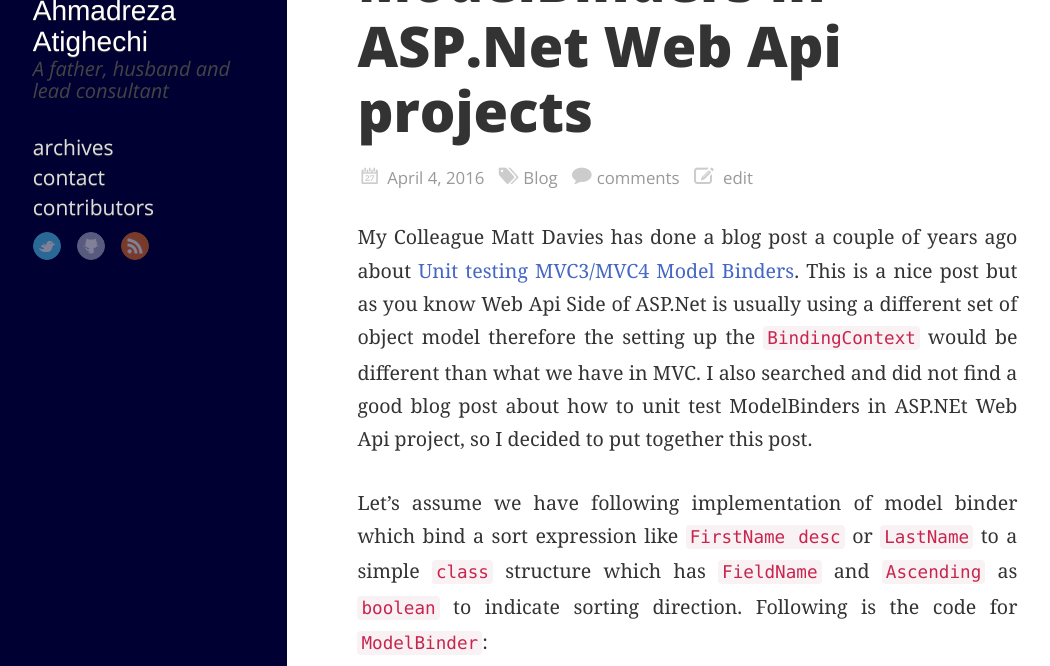
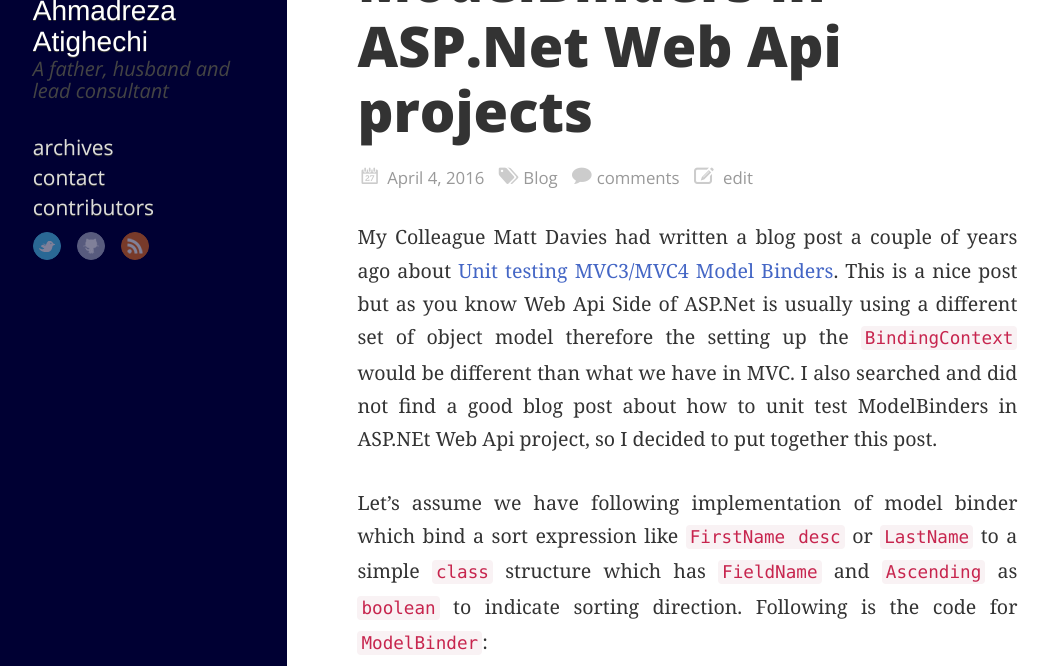
Before and after one commit to ahmad2x4/ahmadreza.com, a Jekyll site: the page built from _posts/2016/2016-04-04-Unit-testing-ModelBinders-in-ASP.Net-Web-API-projects.md, in a window 1280 px wide and 900 px high, cut to the strip 217-883 px from the top of the window. Shown: the whole strip, without its empty margins (7-1057 px from the left). Built offline with Jekyll 4.4.1, drawn with Linux system fonts in a browser that asks for light colours; nearby versions of some CDN libraries; comment, search, counter and statistics services are not loaded.

Commit message:
Update 2016-04-04-Unit-testing-ModelBinders-in-ASP.Net-Web-API-projects.md

```diff
--- a/_posts/2016/2016-04-04-Unit-testing-ModelBinders-in-ASP.Net-Web-API-projects.md
+++ b/_posts/2016/2016-04-04-Unit-testing-ModelBinders-in-ASP.Net-Web-API-projects.md
@@ -1,14 +1,20 @@
 ---
 layout: post
-title: "Unit testing ModelBinders in ASP.Net Web Api projects"
-date: 2016-04-04 21:25
+title: Unit testing ModelBinders in ASP.Net Web Api projects
+date: '2016-04-04 21:25'
 author: ahmadrezaa
 comments: true
-categories: [Blog]
-tags: [.Net, Web API, C#, Unit Test]
+categories:
+  - Blog
+tags:
+  - .Net
+  - Web API
+  - 'C#'
+  - Unit Test
+published: true
 ---
 
-My Colleague Matt Davies has done a blog post a couple of years ago about [Unit testing MVC3/MVC4 Model Binders](http://mdavies.net/2013/06/07/unit-testing-mvc3mvc4-model-binders/). This is a nice post but as you know Web Api Side of ASP.Net is usually using a different set of object model therefore the setting up the `BindingContext` would be different than what we have in MVC. I also searched and did not find a good blog post about how to unit test ModelBinders in ASP.NEt Web Api project, so I decided to put together this post.
+My Colleague Matt Davies had written a blog post a couple of years ago about [Unit testing MVC3/MVC4 Model Binders](http://mdavies.net/2013/06/07/unit-testing-mvc3mvc4-model-binders/). This is a nice post but as you know Web Api Side of ASP.Net is usually using a different set of object model therefore the setting up the `BindingContext` would be different than what we have in MVC. I also searched and did not find a good blog post about how to unit test ModelBinders in ASP.NEt Web Api project, so I decided to put together this post.
 
 Let’s assume we have following implementation of model binder which bind a sort expression like `FirstName desc` or `LastName` to a simple `class` structure which has `FieldName` and `Ascending` as `boolean` to indicate sorting direction.
 Following is the code for `ModelBinder`:
```
